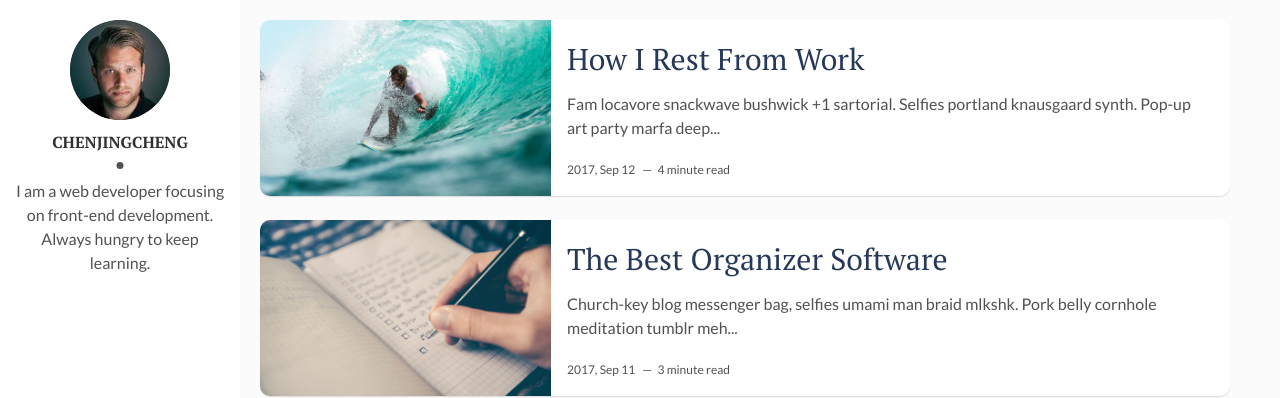
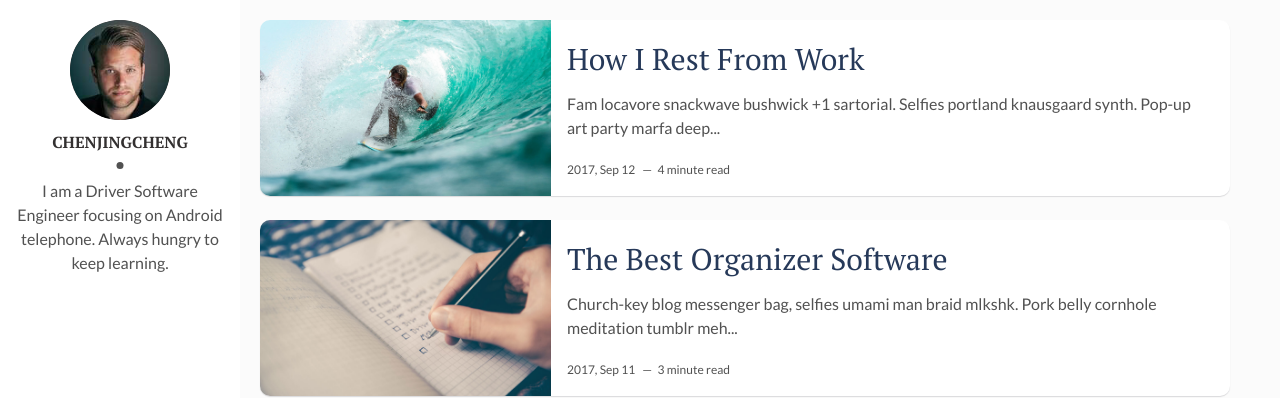
Before and after one commit to weiherty/weiherty.github.io, a Jekyll site: the page built from index.html, in a window 1280 px wide. Shown: the top 398 px of the page. Built offline with Jekyll 4.4.1, drawn with Linux system fonts in a browser that asks for light colours; the list of posts is cut into pages by our own code.

Commit message:
修改简介

```diff
--- a/_config.yml
+++ b/_config.yml
@@ -11,7 +11,7 @@ site-twitter: #if your site has a twitter account, enter it here
 # Author Settings
 author: chenjingcheng # add your name
 author-img: david-freeman.jpg # add your photo
-about-author: I am a web developer focusing on front-end development. Always hungry to keep learning. # add description
+about-author: I am a Driver Software Engineer focusing on Android telephone. Always hungry to keep learning. # add description
 twitter: weiherty # add your Twitter handle
 facebook: weiherty # add your Facebook handle
 github: weiherty # add your Github handle
```
